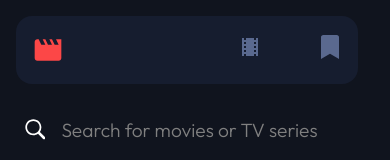
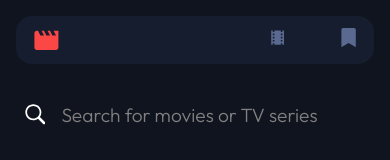
Before and after one commit to DikshitY/Entertainment-web-page, a React (Vite) app: page / in a window 390 px wide. Shown: the top 160 px of the page. Built offline with nearby package versions, Linux system fonts and the light colour scheme; no server answers; some icons are missing.

Commit message:
changed responsiveness

```diff
--- a/src/index.css
+++ b/src/index.css
@@ -273,7 +273,7 @@
    right: 0;
    width: 100vw;
    height: 100px;
-   padding: 1rem 2rem 1rem 1rem;
+   padding: 1rem;
   }
 
   .sidebar-wrapper{
@@ -320,7 +320,7 @@
   }
 }
 
-@media screen and (max-width:376px){
+@media screen and (max-width:400px){
 
   .sidebar{
     max-height: 80px;
```
